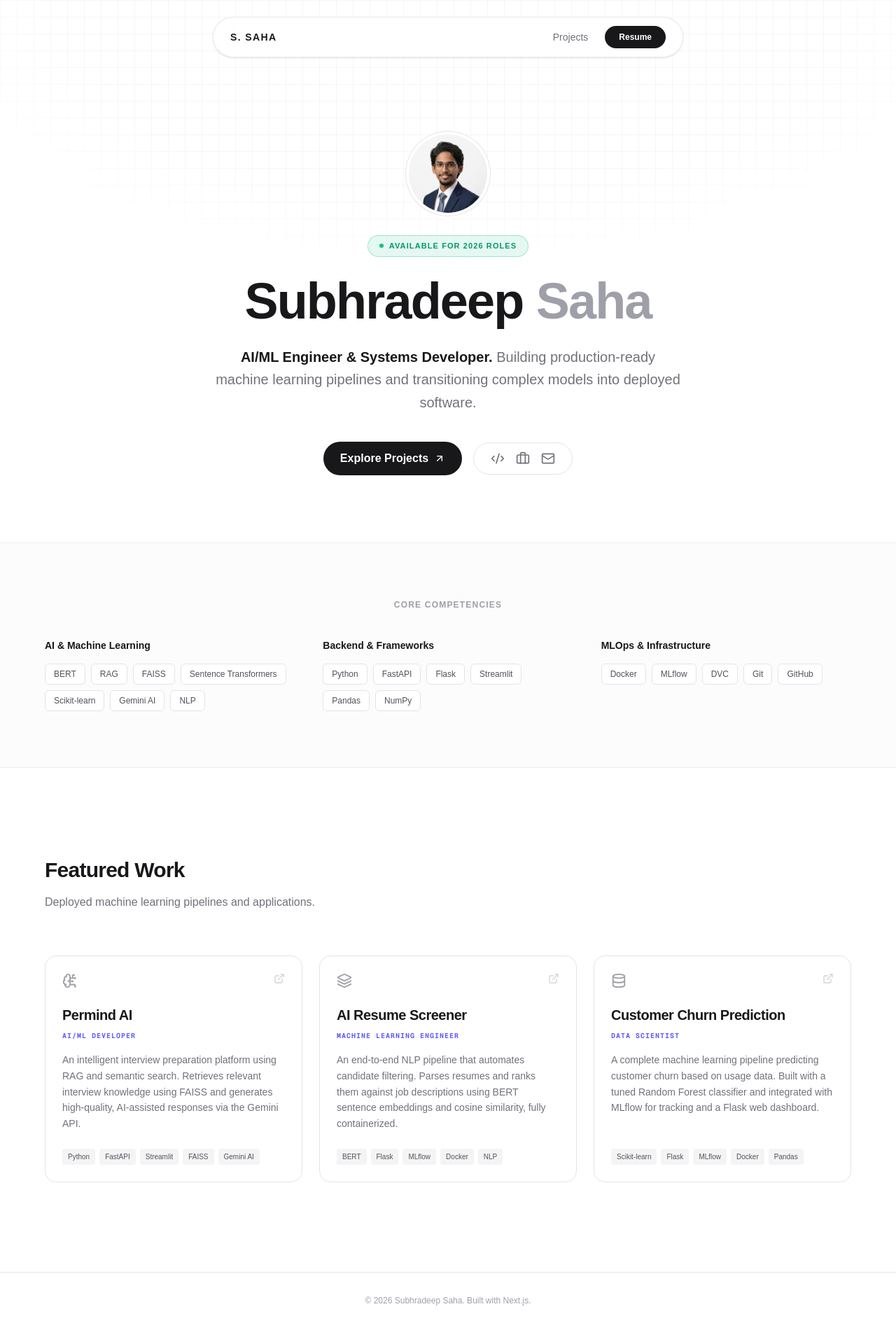
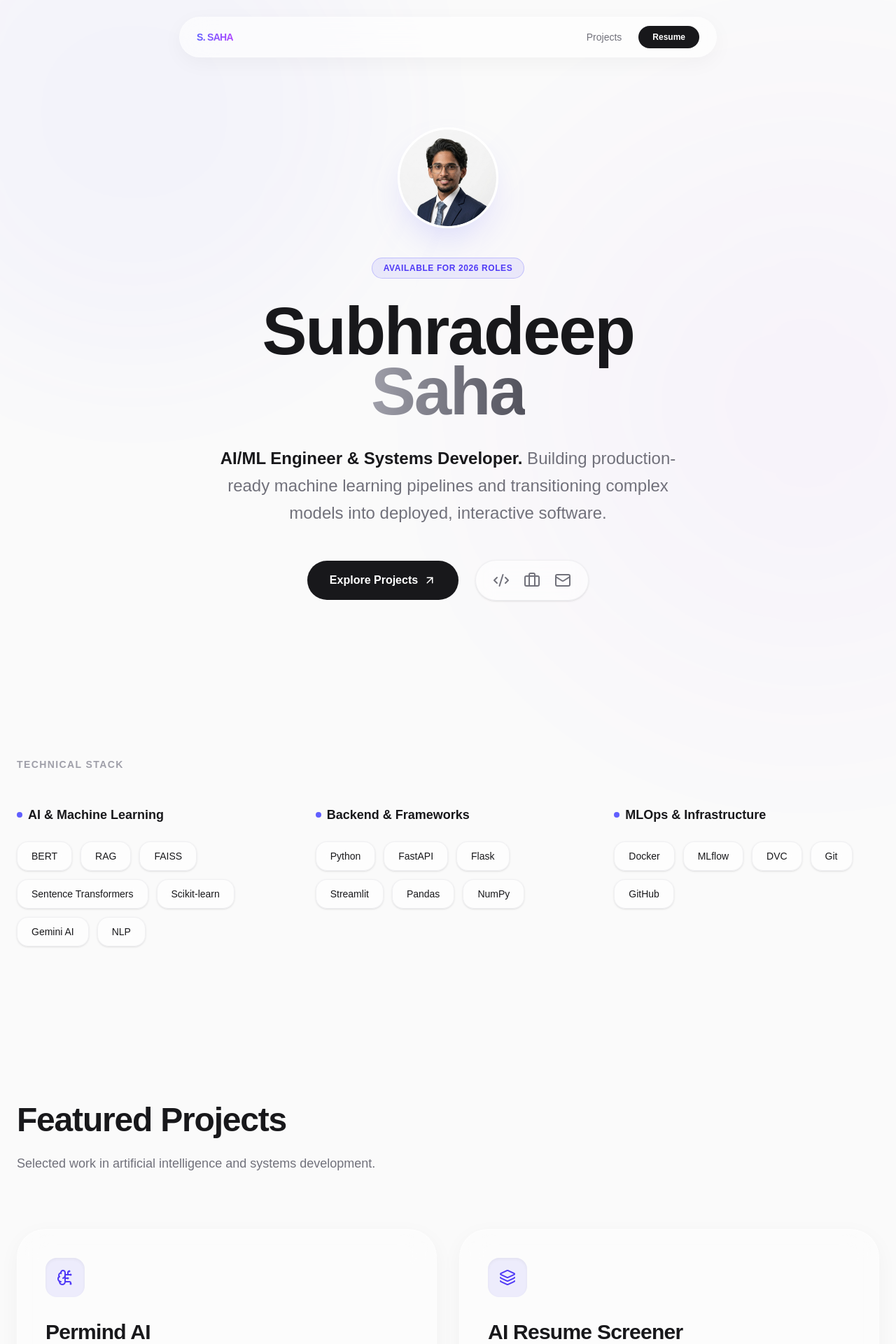
Before and after one commit to subhra12-commits/Portfolio, a Next.js app: page / in a window 1280 px wide. Shown: the top 1920 px of the page at 70% size. Before the commit the page ends 1898 px from the top, so only its background shows below. Built offline with nearby package versions, Linux system fonts and the light colour scheme.

Commit message:
UI Update

```diff
--- a/app/page.tsx
+++ b/app/page.tsx
@@ -16,7 +16,7 @@ const PROJECTS = [
     role: "AI/ML Developer",
     description: "An intelligent interview preparation platform using RAG and semantic search. Retrieves relevant interview knowledge using FAISS and generates high-quality, AI-assisted responses via the Gemini API.",
     tech: ["Python", "FastAPI", "Streamlit", "FAISS", "Gemini AI"],
-    icon: <BrainCircuit size={22} />,
+    icon: <BrainCircuit size={24} />,
     link: "https://github.com/subhra12-commits/permind-ai"
   },
   {
@@ -24,7 +24,7 @@ const PROJECTS = [
     role: "Machine Learning Engineer",
     description: "An end-to-end NLP pipeline that automates candidate filtering. Parses resumes and ranks them against job descriptions using BERT sentence embeddings and cosine similarity, fully containerized.",
     tech: ["BERT", "Flask", "MLflow", "Docker", "NLP"],
-    icon: <Layers size={22} />,
+    icon: <Layers size={24} />,
     link: "https://github.com/subhra12-commits/resume-screener"
   },
   {
@@ -32,37 +32,43 @@ const PROJECTS = [
     role: "Data Scientist",
     description: "A complete machine learning pipeline predicting customer churn based on usage data. Built with a tuned Random Forest classifier and integrated with MLflow for tracking and a Flask web dashboard.",
     tech: ["Scikit-learn", "Flask", "MLflow", "Docker", "Pandas"],
-    icon: <Database size={22} />,
+    icon: <Database size={24} />,
     link: "https://github.com/subhra12-commits/customer-churn-prediction"
   }
 ];
 
 export default function Portfolio() {
   return (
-    <main className="min-h-screen bg-white dark:bg-[#050505] text-zinc-900 dark:text-zinc-50 selection:bg-indigo-500/30 relative">
+    <main className="min-h-screen bg-[#fafafa] dark:bg-[#050505] text-zinc-900 dark:text-zinc-100 selection:bg-indigo-500/30 overflow-hidden">
 
-      {/* Modern Tech Grid Background */}
-      <div className="fixed inset-0 z-0 pointer-events-none flex justify-center">
-        <div className="absolute inset-0 bg-[linear-gradient(to_right,#80808012_1px,transparent_1px),linear-gradient(to_bottom,#80808012_1px,transparent_1px)] bg-[size:24px_24px] [mask-image:radial-gradient(ellipse_60%_50%_at_50%_0%,#000_70%,transparent_100%)]"></div>
+      {/* Animated Background Orbs */}
+      <div className="fixed inset-0 z-0 pointer-events-none">
+        <motion.div
+          animate={{ scale: [1, 1.2, 1], opacity: [0.3, 0.5, 0.3] }}
+          transition={{ duration: 8, repeat: Infinity, ease: "easeInOut" }}
+          className="absolute -top-[20%] -left-[10%] w-[50vw] h-[50vw] rounded-full bg-indigo-500/10 dark:bg-indigo-500/10 blur-[100px]"
+        />
+        <motion.div
+          animate={{ scale: [1, 1.5, 1], opacity: [0.2, 0.4, 0.2] }}
+          transition={{ duration: 10, repeat: Infinity, ease: "easeInOut", delay: 1 }}
+          className="absolute top-[40%] -right-[10%] w-[40vw] h-[40vw] rounded-full bg-purple-500/10 dark:bg-purple-500/10 blur-[100px]"
+        />
       </div>
 
       {/* Floating Pill Navigation */}
       <motion.nav
-        initial={{ y: -20, opacity: 0 }}
+        initial={{ y: -100, opacity: 0 }}
         animate={{ y: 0, opacity: 1 }}
         transition={{ duration: 0.8, ease: "easeOut" }}
-        className="fixed top-6 left-1/2 -translate-x-1/2 z-50 w-[90%] max-w-2xl rounded-full border border-zinc-200/80 dark:border-zinc-800/80 backdrop-blur-md bg-white/50 dark:bg-[#0a0a0a]/50 shadow-sm"
+        className="fixed top-6 left-1/2 -translate-x-1/2 z-50 w-[90%] max-w-3xl rounded-full border border-white/20 dark:border-zinc-800/50 backdrop-blur-xl bg-white/60 dark:bg-[#0a0a0a]/60 shadow-[0_8px_30px_rgb(0,0,0,0.04)] dark:shadow-[0_8px_30px_rgb(0,0,0,0.2)]"
       >
         <div className="px-6 h-14 flex items-center justify-between">
-          {/* Fixed Name: Now bright white in dark mode */}
-          <span className="text-sm font-bold tracking-widest uppercase text-zinc-900 dark:text-white">
-            S. Saha
-          </span>
+          <span className="text-sm font-bold tracking-tighter uppercase bg-clip-text text-transparent bg-gradient-to-r from-indigo-500 to-purple-500">S. Saha</span>
           <div className="flex items-center gap-6">
             <a href="#projects" className="text-sm font-medium text-zinc-500 hover:text-zinc-900 dark:hover:text-white transition-colors">
               Projects
             </a>
-            <a href="/resume.pdf" target="_blank" rel="noopener noreferrer" className="bg-zinc-900 dark:bg-white text-white dark:text-black px-5 py-2 rounded-full text-xs font-bold hover:scale-105 transition-transform duration-300">
+            <a href="/resume.pdf" target="_blank" rel="noopener noreferrer" className="bg-zinc-900 dark:bg-white text-white dark:text-black px-5 py-2 rounded-full text-xs font-bold hover:scale-105 hover:shadow-lg transition-all duration-300">
               Resume
             </a>
           </div>
@@ -71,67 +77,80 @@ export default function Portfolio() {
 
       <div className="relative z-10">
         {/* Hero Section */}
-        <section className="pt-48 pb-24 px-6 flex flex-col items-center text-center">
+        <section className="pt-48 pb-32 px-6 flex flex-col items-center text-center">
           <div className="max-w-4xl mx-auto">
-            <motion.div initial={{ opacity: 0, y: 20 }} animate={{ opacity: 1, y: 0 }} transition={{ duration: 0.6, ease: "easeOut" }} className="flex flex-col items-center">
+            <motion.div initial={{ opacity: 0, y: 30 }} animate={{ opacity: 1, y: 0 }} transition={{ duration: 0.8, ease: "easeOut" }} className="flex flex-col items-center">
 
-              <div className="mb-8 relative w-24 h-24 md:w-28 md:h-28 rounded-full overflow-hidden ring-1 ring-zinc-200 dark:ring-zinc-800 ring-offset-4 ring-offset-white dark:ring-offset-[#050505]">
+              {/* Floating Profile Picture */}
+              <motion.div
+                animate={{ y: [0, -10, 0] }}
+                transition={{ duration: 4, repeat: Infinity, ease: "easeInOut" }}
+                className="mb-8 relative w-28 h-28 md:w-36 md:h-36 rounded-full overflow-hidden border-[3px] border-white dark:border-zinc-800 shadow-2xl shadow-indigo-500/20"
+              >
                 <img src="/profile.jpg" alt="Subhradeep Saha" className="w-full h-full object-cover" />
-              </div>
+              </motion.div>
 
-              <span className="px-4 py-1.5 text-[11px] font-bold tracking-widest uppercase rounded-full border border-emerald-500/30 bg-emerald-500/10 text-emerald-600 dark:text-emerald-400 mb-6 flex items-center gap-2">
-                <span className="w-1.5 h-1.5 rounded-full bg-emerald-500 animate-pulse" />
+              <motion.span
+                initial={{ opacity: 0, scale: 0.8 }}
+                animate={{ opacity: 1, scale: 1 }}
+                transition={{ delay: 0.2 }}
+                className="px-4 py-1.5 text-xs font-semibold tracking-wider uppercase rounded-full border border-indigo-500/30 bg-indigo-500/10 text-indigo-600 dark:text-indigo-400 backdrop-blur-md"
+              >
                 Available for 2026 Roles
-              </span>
+              </motion.span>
 
-              {/* Fixed Heading: High contrast, clean layout */}
-              <h1 className="text-5xl md:text-7xl font-extrabold tracking-tight leading-[1.1] mb-6">
-                Subhradeep <span className="text-zinc-400 dark:text-zinc-500">Saha</span>
+              <h1 className="mt-8 text-6xl md:text-8xl font-extrabold tracking-tight leading-[0.9]">
+                Subhradeep <br className="hidden md:block" />
+                <span className="text-transparent bg-clip-text bg-gradient-to-r from-zinc-400 to-zinc-600 dark:from-zinc-500 dark:to-zinc-700"> Saha</span>
               </h1>
 
-              <p className="text-lg md:text-xl text-zinc-500 dark:text-zinc-400 max-w-2xl leading-relaxed font-light mb-10">
-                <span className="font-semibold text-zinc-900 dark:text-zinc-200">AI/ML Engineer & Systems Developer.</span> Building production-ready machine learning pipelines and transitioning complex models into deployed software.
+              <p className="mt-8 text-xl md:text-2xl text-zinc-500 dark:text-zinc-400 max-w-2xl leading-relaxed font-light">
+                <span className="font-semibold text-zinc-900 dark:text-zinc-100">AI/ML Engineer & Systems Developer.</span> Building production-ready machine learning pipelines and transitioning complex models into deployed, interactive software.
               </p>
 
-              <div className="flex flex-col sm:flex-row gap-4 items-center">
-                <a href="#projects" className="group flex items-center gap-2 bg-zinc-900 dark:bg-zinc-100 text-white dark:text-black px-6 py-3 rounded-full font-semibold transition-transform hover:scale-105">
+              <div className="mt-12 flex flex-col sm:flex-row gap-6 items-center">
+                <a href="#projects" className="group flex items-center gap-2 bg-zinc-900 dark:bg-white text-white dark:text-black px-8 py-4 rounded-full font-semibold transition-all duration-300 hover:scale-105 hover:shadow-[0_0_40px_-10px_rgba(255,255,255,0.3)]">
                   Explore Projects
-                  <ArrowUpRight size={16} className="group-hover:translate-x-1 group-hover:-translate-y-1 transition-transform" />
+                  <ArrowUpRight size={18} className="group-hover:translate-x-1 group-hover:-translate-y-1 transition-transform" />
                 </a>
 
-                <div className="flex items-center gap-4 px-6 py-3 rounded-full border border-zinc-200 dark:border-zinc-800 bg-white/50 dark:bg-[#0a0a0a]/50">
-                  <a href="https://github.com/subhra12-commits" target="_blank" rel="noreferrer" className="text-zinc-500 hover:text-zinc-900 dark:hover:text-white transition-colors">
-                    <Code2 size={20} />
+                <div className="flex items-center gap-5 px-6 py-4 rounded-full bg-white/50 dark:bg-zinc-900/50 backdrop-blur-md border border-zinc-200/50 dark:border-zinc-800/50 shadow-sm">
+                  <a href="https://github.com/subhra12-commits" target="_blank" rel="noreferrer" className="text-zinc-500 hover:text-indigo-500 dark:hover:text-indigo-400 hover:scale-110 transition-all">
+                    <Code2 size={24} />
                   </a>
-                  <a href="https://www.linkedin.com/in/subhradeep-saha-51a3732a7/" target="_blank" rel="noreferrer" className="text-zinc-500 hover:text-zinc-900 dark:hover:text-white transition-colors">
-                    <Briefcase size={20} />
+                  <a href="https://www.linkedin.com/in/subhradeep-saha-51a3732a7/" target="_blank" rel="noreferrer" className="text-zinc-500 hover:text-indigo-500 dark:hover:text-indigo-400 hover:scale-110 transition-all">
+                    <Briefcase size={24} />
                   </a>
-                  <a href="mailto:rosesaha2k@gmail.com" className="text-zinc-500 hover:text-zinc-900 dark:hover:text-white transition-colors">
-                    <Mail size={20} />
+                  <a href="mailto:rosesaha2k@gmail.com" className="text-zinc-500 hover:text-indigo-500 dark:hover:text-indigo-400 hover:scale-110 transition-all">
+                    <Mail size={24} />
                   </a>
                 </div>
               </div>
+
             </motion.div>
           </div>
         </section>
 
-        {/* Skills Section */}
-        <section className="py-20 px-6 border-y border-zinc-200/50 dark:border-zinc-900/50 bg-zinc-50/50 dark:bg-[#0a0a0a]/50">
-          <div className="max-w-6xl mx-auto">
-            <h3 className="text-xs font-bold uppercase tracking-widest text-zinc-400 mb-10 text-center">Core Competencies</h3>
-            <div className="grid md:grid-cols-3 gap-10">
+        {/* Skills Section - Glassmorphism Pills */}
+        <section className="py-24 px-6 relative">
+          <div className="max-w-7xl mx-auto">
+            <h3 className="text-sm font-bold uppercase tracking-widest text-zinc-400 mb-12 text-center md:text-left">Technical Stack</h3>
+            <div className="grid md:grid-cols-3 gap-12">
               {Object.entries(SKILLS).map(([category, items], i) => (
                 <motion.div
                   key={category}
-                  initial={{ opacity: 0, y: 10 }}
+                  initial={{ opacity: 0, y: 20 }}
                   whileInView={{ opacity: 1, y: 0 }}
                   viewport={{ once: true }}
                   transition={{ delay: i * 0.1 }}
                 >
-                  <h4 className="text-sm font-semibold mb-4 text-zinc-900 dark:text-zinc-100">{category}</h4>
-                  <div className="flex flex-wrap gap-2">
+                  <h4 className="text-lg font-bold mb-6 flex items-center gap-2">
+                    <span className="w-2 h-2 rounded-full bg-indigo-500" />
+                    {category}
+                  </h4>
+                  <div className="flex flex-wrap gap-3">
                     {items.map(item => (
-                      <span key={item} className="px-3 py-1.5 rounded-md bg-white dark:bg-zinc-900 border border-zinc-200 dark:border-zinc-800 text-xs font-medium text-zinc-600 dark:text-zinc-300">
+                      <span key={item} className="px-5 py-2.5 rounded-2xl bg-white/60 dark:bg-zinc-900/60 backdrop-blur-md border border-zinc-200/50 dark:border-zinc-800/50 text-sm font-medium hover:scale-105 hover:border-indigo-500/50 hover:text-indigo-600 dark:hover:text-indigo-400 transition-all cursor-default shadow-sm">
                         {item}
                       </span>
                     ))}
@@ -142,52 +161,50 @@ export default function Portfolio() {
           </div>
         </section>
 
-        {/* Projects Section */}
+        {/* Projects Section - Floating Cards */}
         <section id="projects" className="py-32 px-6">
-          <div className="max-w-6xl mx-auto">
-            <div className="mb-16">
-              <h2 className="text-3xl font-bold tracking-tight mb-4">Featured Work</h2>
-              <p className="text-zinc-500 dark:text-zinc-400">Deployed machine learning pipelines and applications.</p>
+          <div className="max-w-7xl mx-auto">
+            <div className="mb-20 text-center md:text-left">
+              <h2 className="text-5xl font-extrabold tracking-tight">Featured Projects</h2>
+              <p className="mt-6 text-lg text-zinc-500">Selected work in artificial intelligence and systems development.</p>
             </div>
 
-            <div className="grid md:grid-cols-2 lg:grid-cols-3 gap-6">
+            <div className="grid md:grid-cols-2 gap-8">
               {PROJECTS.map((project, idx) => (
                 <motion.a
                   key={idx}
                   href={project.link}
                   target="_blank"
                   rel="noreferrer"
-                  initial={{ opacity: 0, y: 20 }}
+                  initial={{ opacity: 0, y: 30 }}
                   whileInView={{ opacity: 1, y: 0 }}
                   viewport={{ once: true }}
                   transition={{ delay: idx * 0.1 }}
-                  className="group flex flex-col p-6 rounded-2xl bg-white dark:bg-[#0a0a0a] border border-zinc-200 dark:border-zinc-800 hover:border-indigo-500/50 dark:hover:border-indigo-500/50 transition-colors h-full relative overflow-hidden"
+                  whileHover={{ y: -10 }}
+                  className="group relative block p-8 md:p-10 rounded-[2.5rem] bg-white/40 hover:bg-white/80 dark:bg-zinc-900/40 dark:hover:bg-zinc-900/80 backdrop-blur-xl border border-white/50 dark:border-zinc-800/50 hover:border-indigo-500/30 transition-all duration-500 shadow-[0_8px_30px_rgb(0,0,0,0.04)] dark:shadow-[0_8px_30px_rgb(0,0,0,0.1)] hover:shadow-[0_20px_40px_-15px_rgba(99,102,241,0.2)]"
                 >
-                  {/* Subtle hover gradient background */}
-                  <div className="absolute inset-0 bg-gradient-to-br from-indigo-500/5 to-transparent opacity-0 group-hover:opacity-100 transition-opacity" />
-
-                  <div className="relative z-10 flex flex-col h-full">
-                    <div className="flex justify-between items-start mb-6">
-                      <div className="text-zinc-400 group-hover:text-indigo-500 transition-colors">
+                  <div className="flex justify-between items-start mb-8">
+                    <div className="p-4 rounded-2xl bg-indigo-500/10 text-indigo-600 dark:text-indigo-400 shadow-inner">
                       {project.icon}
                     </div>
-                      <ExternalLink className="text-zinc-300 dark:text-zinc-700 group-hover:text-zinc-900 dark:group-hover:text-zinc-300 transition-colors" size={16} />
+                    <div className="w-10 h-10 rounded-full bg-white dark:bg-zinc-800 flex items-center justify-center opacity-0 group-hover:opacity-100 transform translate-y-2 group-hover:translate-y-0 transition-all duration-300 shadow-sm">
+                      <ExternalLink className="text-zinc-900 dark:text-white" size={18} />
+                    </div>
                   </div>
 
-                    <h3 className="text-xl font-bold tracking-tight mb-2 text-zinc-900 dark:text-zinc-100">{project.title}</h3>
-                    <p className="text-[10px] font-bold text-indigo-500 dark:text-indigo-400 font-mono mb-4 uppercase tracking-widest">{project.role}</p>
+                  <h3 className="text-3xl font-bold tracking-tight mb-2">{project.title}</h3>
+                  <p className="text-sm font-bold text-indigo-500 dark:text-indigo-400 font-mono mb-6 uppercase tracking-widest">{project.role}</p>
 
-                    <p className="text-sm text-zinc-500 dark:text-zinc-400 mb-6 leading-relaxed flex-grow">
+                  <p className="text-zinc-600 dark:text-zinc-400 mb-10 leading-relaxed text-lg">
                     {project.description}
                   </p>
 
-                    <div className="flex flex-wrap gap-1.5 mt-auto">
+                  <div className="flex flex-wrap gap-2 mt-auto">
                     {project.tech.map(t => (
-                        <span key={t} className="text-[10px] px-2 py-1 rounded-sm bg-zinc-100 dark:bg-zinc-800/50 text-zinc-600 dark:text-zinc-400 font-medium">
+                      <span key={t} className="text-xs px-3 py-1.5 rounded-lg bg-zinc-100/80 dark:bg-zinc-800/80 text-zinc-600 dark:text-zinc-300 font-medium">
                         {t}
                       </span>
                     ))}
-                    </div>
                   </div>
                 </motion.a>
               ))}
@@ -196,8 +213,8 @@ export default function Portfolio() {
         </section>
 
         {/* Footer */}
-        <footer className="py-8 px-6 border-t border-zinc-200 dark:border-zinc-900 text-center text-zinc-400 text-xs">
-          <p>© 2026 Subhradeep Saha. Built with Next.js.</p>
+        <footer className="py-12 px-6 border-t border-zinc-200/50 dark:border-zinc-800/50 text-center text-zinc-500 text-sm backdrop-blur-sm">
+          <p>© 2026 Subhradeep Saha. Built with Next.js & Framer Motion.</p>
         </footer>
       </div>
 
```
Lines whose indentation alone changed are shown as unchanged.
